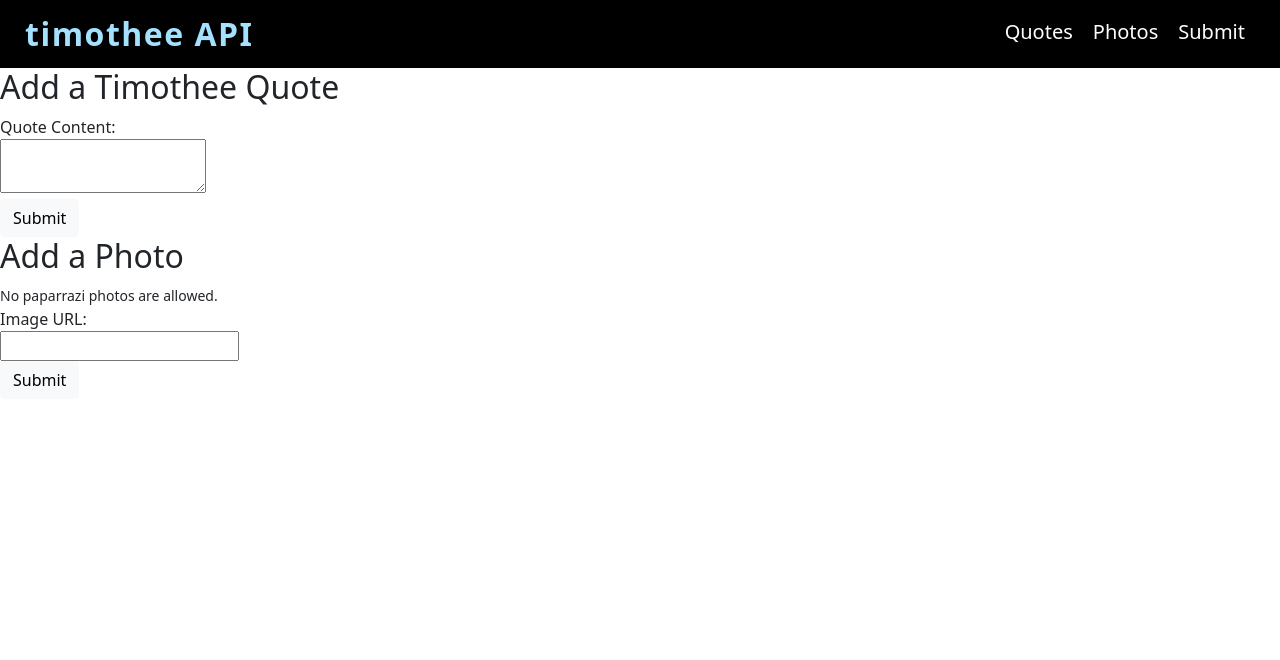
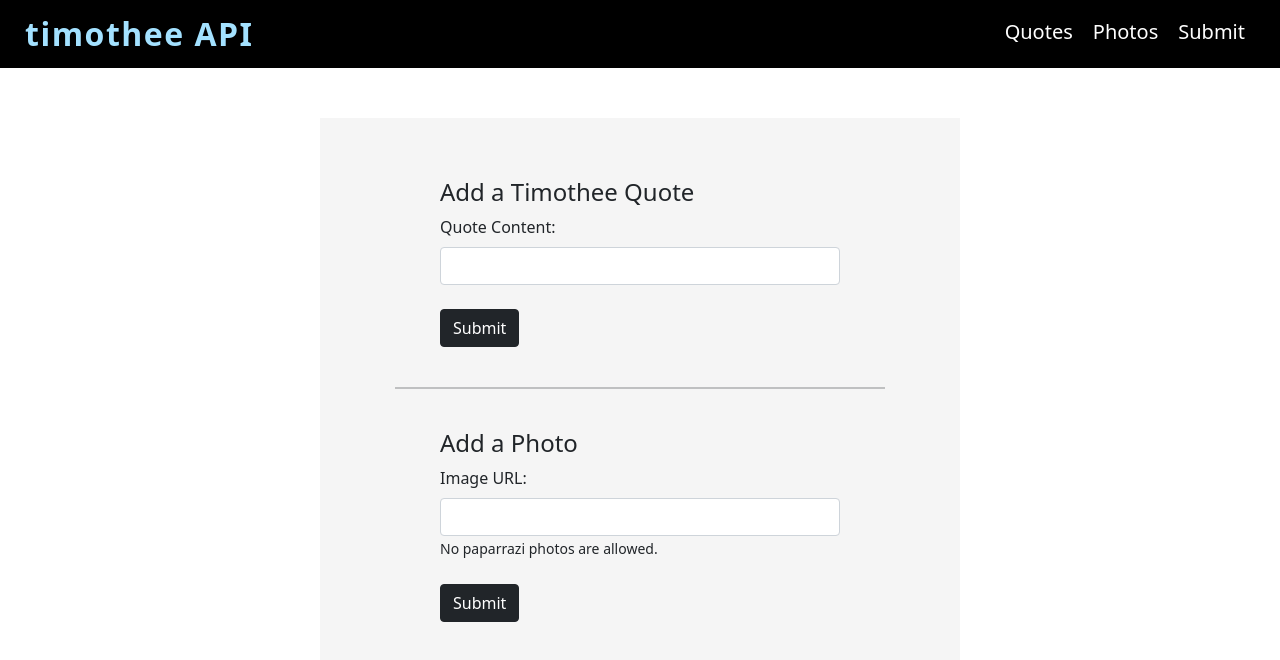
Before and after one commit to mellowmorgan/react-chalamet-frontend, a React (Create React App) app: page /submit in a window 1280 px wide. Shown: the top 660 px of the page. Built offline with nearby package versions, Linux system fonts and the light colour scheme.

Commit message:
DEBUG: redirect, styling

```diff
--- a/src/components/App.js
+++ b/src/components/App.js
@@ -1,6 +1,7 @@
 import React from 'react';
 import Home from './Home';
 import NavBar from './NavBar'
+import { Redirect } from "react-router-dom";
 import { BrowserRouter as Router, Routes,Route } from "react-router-dom";
 import Submit from './Submit'
 import Photos from './Photos'
@@ -8,7 +9,7 @@ import Quotes from './Quotes'
 function App() {
   return (
      <Router>
-      <NavBar />
+      <NavBar onClick={() => window.location.reload()} />
     <Routes>
       <Route exact path="/" element={<Home />} />
       <Route exact path="/quotes" element={<Quotes />} />
--- a/src/components/Home.js
+++ b/src/components/Home.js
@@ -8,7 +8,8 @@ const randomPhotoStyle = {
 }
 const photoHolder = {
   margin:"auto",
-  textAlign: "center"
+  textAlign: "center",
+  marginBottom: "50px"
 }
 const letsGo= {
   width:"50%",
--- a/src/components/Photos.js
+++ b/src/components/Photos.js
@@ -1,11 +1,12 @@
 import React, {useState,  useEffect} from 'react';
 import { connect } from 'react-redux';
 import { makePhotosApiCall } from './../actions';
-
+import PropTypes from "prop-types";
 const photoDivStyle={
   width: "50%",
   margin:"auto",
-  marginTop: "50px"
+  marginTop: "50px",
+  textAlign: "center"
 }
 function Photos(props) {
   useEffect(() => {
@@ -38,6 +39,20 @@ function Photos(props) {
     return (<p>Loading...</p>);
   }
   else{
+    if (props.message){
+      return(
+        <React.Fragment>
+          <p>Error: {props.message}</p>
+              <div style={photoDivStyle}>
+              {props.photosReducer.photos.map((photo)=>{
+          return <img style={{maxWidth:"100%", marginBottom:"20px"}} src={photo.file_path}/>
+        })}
+
+              </div>
+
+            </React.Fragment>
+        );
+    }
     return(
     <React.Fragment>
           <div style={photoDivStyle}>
@@ -53,7 +68,9 @@ function Photos(props) {
 
 
 }
-
+Photos.propTypes = {
+  message: PropTypes.string
+}
 const mapStateToProps = state => {
   return {
    photosReducer: state.photosReducer
--- a/src/components/Quotes.js
+++ b/src/components/Quotes.js
@@ -1,7 +1,7 @@
 import React, {useState,  useEffect} from 'react';
 import { connect } from 'react-redux';
 import { makeQuotesApiCall } from './../actions';
-
+import PropTypes from 'prop-types'
 const quotesStyle={
   width:"50%",
   margin:"50px auto"
@@ -50,6 +50,20 @@ function Quotes(props) {
     return (<p>Loading...</p>);
   }
   else{
+    if (props.message){
+      return(
+        <React.Fragment>
+              <p>Error: {props.message}</p>
+              <div style={quotesStyle}>
+              {props.quotesReducer?.quotes.map((quote)=>{
+                return <div style={quoteStyle}><p style={qStyle} key={quote.content}>{quote.content}</p></div>
+              })}
+
+              </div>
+
+            </React.Fragment>
+        );
+    }
     return(
     <React.Fragment>
           <div style={quotesStyle}>
@@ -71,4 +85,7 @@ const mapStateToProps = state => {
    quotesReducer: state.quotesReducer
   }
 }
+Quotes.propTypes = {
+  message: PropTypes.string
+}
 export default connect(mapStateToProps)(Quotes);
--- a/src/components/Submit.js
+++ b/src/components/Submit.js
@@ -1,14 +1,62 @@
 import React from 'react';
+import { useEffect } from 'react';
 import Button from 'react-bootstrap/Button'
+import Form from 'react-bootstrap/Form'
 import {connect} from 'react-redux';
+import { useNavigate } from 'react-router-dom';
 import { postQuoteApiCall, postPhotoApiCall } from './../actions';
+const formStyle={
+  maxWidth:"400px",
+  marginLeft:"auto",
+  marginRight:"auto"
+}
+const borderBetween = {
+  border:"1.25px solid",
+  width:"490px",
+  maxWidth:"100%",
+  marginTop:"40px",
+  marginBottom:"40px",
+  marginLeft:"auto",
+  marginRight:"auto"
+
+}
+const formsContainer={
+  padding:"60px",
+  backgroundColor: "#f5f5f5",
+  margin:"50px auto",
+  width:"50%"
+}
 function Submit(props) {
+  const navigate = useNavigate();
+  useEffect(() => {
+    if ((props.photosReducer.photo && props.photosReducer.photo.message) || (props.photosReducer.photoError)){
+      setTimeout(() => {
+        window.location.reload(false);
+      }, 3000);
+    }
+    else if (props.photosReducer.photo){
+      setTimeout(() => {
+        navigate('/photos')
+        window.location.reload(false);
+      }, 3000);
 
+    }
+    else if ((props.quotesReducer.quote && props.quotesReducer.quote.message)|| (props.quotesReducer.quoteError)){
+      setTimeout(() => {
+        window.location.reload(false);
+      }, 3000);
+    }
+    else if (props.quotesReducer.quote){
+      setTimeout(() => {
+        navigate('/quotes')
+        window.location.reload(false);
+      }, 3000);
+    }
+  });
   const handleQuoteSubmit = (event) => {
     event.preventDefault();
     const { dispatch } = props;
     dispatch(postQuoteApiCall(event.target.quote.value));
-
   }
 
   const handlePhotoSubmit = (event) => {
@@ -16,21 +64,40 @@ function Submit(props) {
     const { dispatch } = props;
     dispatch(postPhotoApiCall(event.target.photo.value));
   }
+
+
   if (props.photosReducer.photo){
-    return(
+    if (props.photosReducer.photo.message){
+      return(
+        <React.Fragment>
+        <p>Error uploading photo:{props.photosReducer.photo.message}</p>
+
+        </React.Fragment>
+      );
+    }else{return(
       <React.Fragment>
       <p>Photo successfully added!</p>
 
       </React.Fragment>
+    );}
+
+  }
+
+  else if(props.quotesReducer.quote){
+    if(props.quotesReducer.quote.message){
+      return(
+        <React.Fragment>
+        <p>Error uploading quote: {props.quotesReducer.quote.message}</p>
+
+        </React.Fragment>
     );
-  }
-  else if(props.quotesReducer.quote){
-    return(
+    }else{return(
       <React.Fragment>
       <p>Quote successfully added!</p>
 
       </React.Fragment>
-  );
+  );}
+
   }
   else if(props.quotesReducer.photoError){
     return(
@@ -48,31 +115,37 @@ function Submit(props) {
       </React.Fragment>
     );
   }
-  else{}
+  else{
     return (
       <React.Fragment>
-        <div>
-           <h2>Add a Timothee Quote</h2>
-           <form onSubmit={event => {handleQuoteSubmit(event)}}>
-            <label>Quote Content: </label><br/>
-            <textarea type="text" name="quote" />
-            <br />
-            <Button variant="light" type="submit" value="Submit">Submit</Button>
-            </form>
-           <h2>Add a Photo</h2>
-           <small>No paparrazi photos are allowed.</small>
-           <form onSubmit={event=>{handlePhotoSubmit(event)}}>
-            <label>Image URL:  </label><br/>
-            <input type="text" name="photo" /><br />
-            <Button variant="light" type="submit" value="Submit">Submit</Button>
-          </form>
+        <div style={formsContainer}>
+
+           <Form style={formStyle} onSubmit={event => {handleQuoteSubmit(event)}}>
+           <h4>Add a Timothee Quote</h4>
+             <Form.Group>
+            <Form.Label>Quote Content: </Form.Label>
+            <Form.Control type="text" name="quote" /><br />
+            </Form.Group>
+            <Button variant="dark" type="submit" value="Submit">Submit</Button>
+            </Form>
+
+            <hr style={borderBetween} />
+
+           <Form style={formStyle} onSubmit={event=>{handlePhotoSubmit(event)}}>
+           <h4>Add a Photo</h4>
+             <Form.Group>
+            <Form.Label> Image URL: </Form.Label>
+            <Form.Control type="text" name="photo" /><small>No paparrazi photos are allowed.</small>
+            </Form.Group><br />
+            <Button variant="dark" type="submit" value="Submit">Submit</Button>
+          </Form>
 
         </div>
 
         </React.Fragment>
     );
 }
-
+}
 const mapStateToProps = state => {
   return {
    quotesReducer: state.quotesReducer,
```
